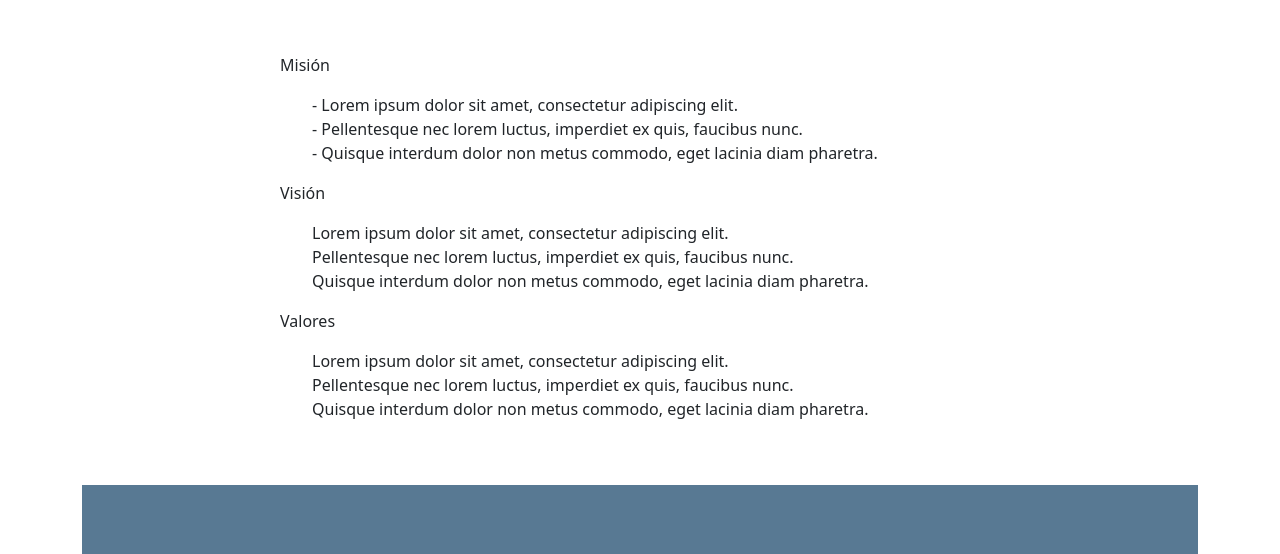
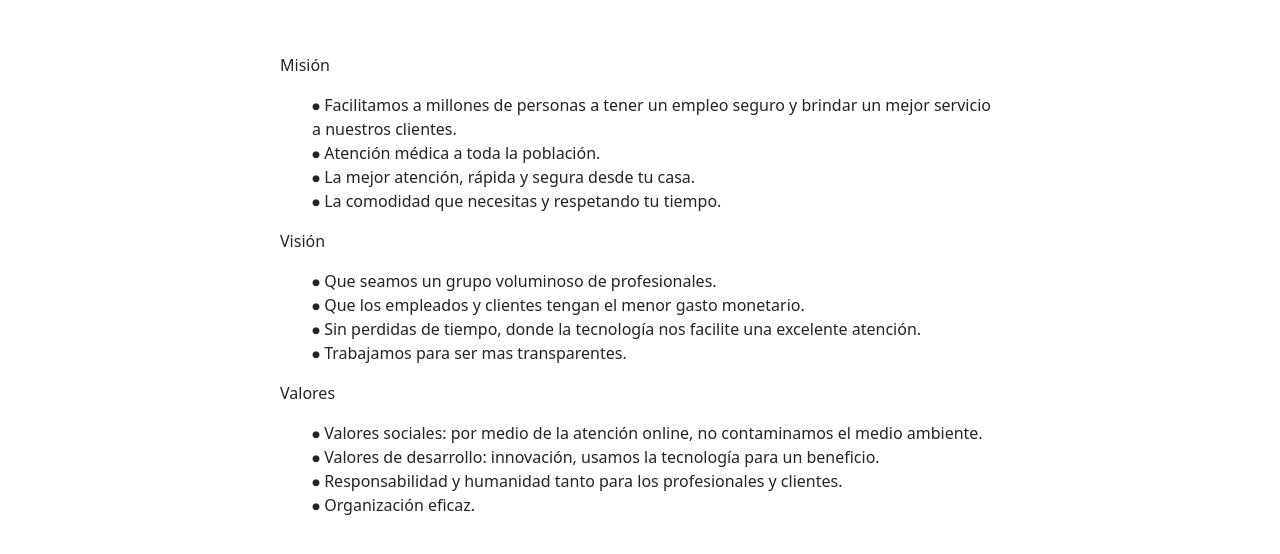
Before and after one commit to AboveTech/maz, a plain HTML site: page index.html in a window 1280 px wide. Shown: the part 2660-3214 px from the top of the page. Drawn offline with nearby package versions, Linux system fonts and the light colour scheme.

Commit message:
Update index.html

```diff
--- a/index.html
+++ b/index.html
@@ -472,9 +472,10 @@
                     <p class="col-8 d-flex mx-auto">Misión</p>
                     <div class="col-8 d-flex mx-auto">
                       <ol class="list-group-none">
-                          <li class="list-group-item">- Lorem ipsum dolor sit amet, consectetur adipiscing elit.</li>
-                          <li class="list-group-item">- Pellentesque nec lorem luctus, imperdiet ex quis, faucibus nunc.</li>
-                          <li class="list-group-item">- Quisque interdum dolor non metus commodo, eget lacinia diam pharetra.</li>
+                          <li class="list-group-item">⦁	Facilitamos a millones de personas a tener un empleo seguro y brindar un mejor servicio a nuestros clientes.                        </li>
+                          <li class="list-group-item">⦁	Atención médica a toda la población. </li>
+                          <li class="list-group-item">⦁	La mejor atención, rápida y segura desde tu casa. </li>
+                          <li class="list-group-item">⦁	La comodidad que necesitas y respetando tu tiempo. </li>
                       </ol>
                     </div>
                   </div>
@@ -483,9 +484,10 @@
                     <p class="col-8 d-flex mx-auto">Visión</p>
                     <div class="col-8 d-flex mx-auto">
                       <ol class="list-group-none">
-                          <li class="list-group-item">Lorem ipsum dolor sit amet, consectetur adipiscing elit.</li>
-                          <li class="list-group-item">Pellentesque nec lorem luctus, imperdiet ex quis, faucibus nunc.</li>
-                          <li class="list-group-item">Quisque interdum dolor non metus commodo, eget lacinia diam pharetra.</li>
+                          <li class="list-group-item">⦁	Que seamos un grupo voluminoso de profesionales. </li>
+                          <li class="list-group-item">⦁	Que los empleados y clientes  tengan el menor gasto monetario.</li>
+                          <li class="list-group-item">⦁	Sin perdidas de tiempo, donde la tecnología nos facilite una excelente atención. </li>
+                          <li class="list-group-item">⦁	Trabajamos para ser mas transparentes. </li>
                       </ol>
                     </div>
                   </div>
@@ -494,9 +496,10 @@
                     <p class="col-8 d-flex mx-auto">Valores</p>
                     <div class="col-8 d-flex mx-auto">
                       <ol class="list-group-none">
-                          <li class="list-group-item">Lorem ipsum dolor sit amet, consectetur adipiscing elit.</li>
-                          <li class="list-group-item">Pellentesque nec lorem luctus, imperdiet ex quis, faucibus nunc.</li>
-                          <li class="list-group-item">Quisque interdum dolor non metus commodo, eget lacinia diam pharetra.</li>
+                          <li class="list-group-item">⦁	Valores sociales: por medio de la atención online, no contaminamos el medio ambiente. </li>
+                          <li class="list-group-item">⦁	Valores de desarrollo: innovación, usamos la tecnología para un beneficio. </li>
+                          <li class="list-group-item">⦁	Responsabilidad y humanidad tanto para los profesionales y clientes. </li>
+                          <li class="list-group-item">⦁	Organización eficaz. </li>
                       </ol>
                     </div>
                   </div>
```
